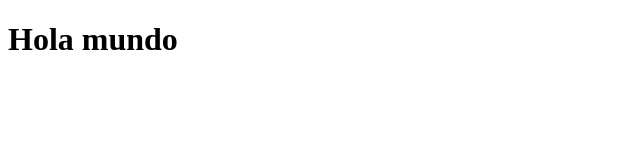
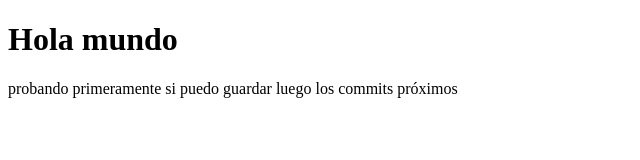
Before and after one commit to Espexus/aplicativo-web, a plain HTML site: page index.html in a window 1280 px wide. Shown: the whole page, without its empty margins (0-640 px from the left). Drawn offline with Linux system fonts and the light colour scheme.

Commit message:
segundo commit

```diff
--- a/index.html
+++ b/index.html
@@ -7,5 +7,6 @@
 </head>
 <body>
     <h1>Hola mundo</h1>
+    <p>probando primeramente si puedo guardar luego los commits próximos</p>
 </body>
 </html>
```
